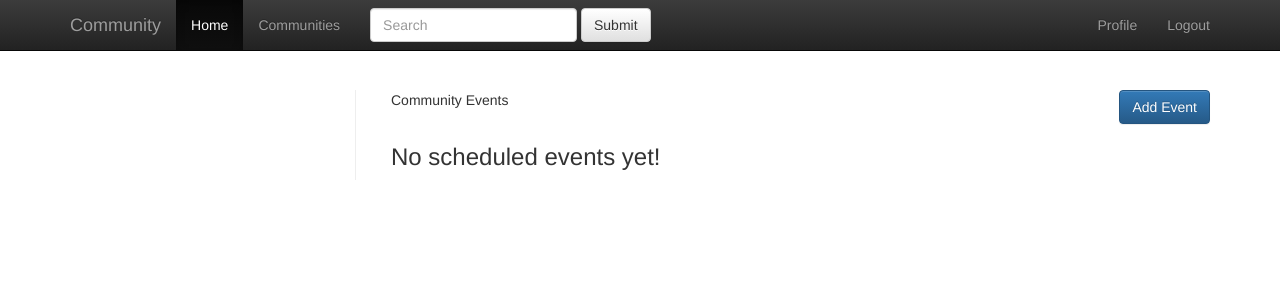
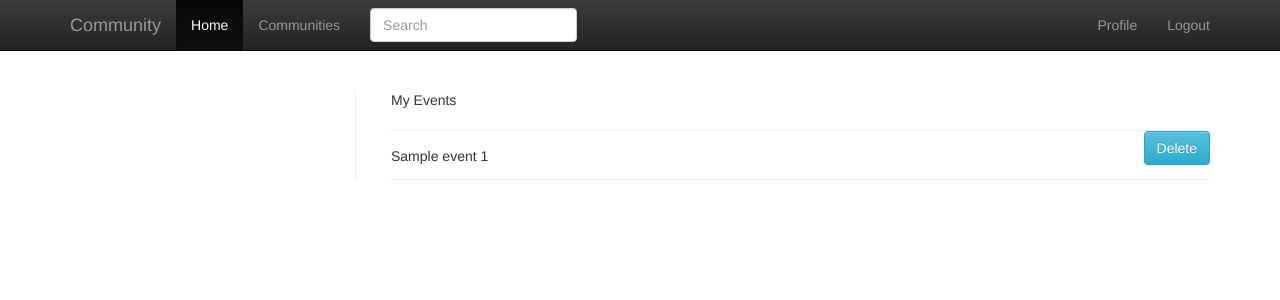
Before and after one commit to spchuang/community, a Flask app: page /community/calendar?c_id=all in a window 1280 px wide. Shown: the top 300 px of the page. Run offline with Flask 2, Linux system fonts and the light colour scheme; a user stored in the database is signed in; tables that the repository leaves empty hold one stand-in row (values such as "Sample post"); data that the repository does not hold is empty; some libraries are stand-ins or nearby versions.

Commit message:
Made some structural changes to event code

```diff
--- a/db/models.py
+++ b/db/models.py
@@ -21,7 +21,6 @@ user_community = db.Table('user_community',
    db.UniqueConstraint('user_id', 'community_id')
 )
 
-#possibly add in user id, for event creator
 class Event(db.Model):
    __tablename__ = "event"
    id            = db.Column(db.Integer, primary_key = True)
@@ -34,6 +33,18 @@ class Event(db.Model):
    modified_by   = db.Column(db.Integer, db.ForeignKey('user.id'))
    modified_on   = db.Column(db.DateTime, nullable=False, default = datetime.utcnow, onupdate=datetime.utcnow)
    description   = db.Column(db.Text)
+
+   @property
+   def serialize(self):
+      """Return object data in easily serializeable format"""
+      return {
+         'id'           : self.id,
+         'name'         : self.name,
+         'creator'      : self.created_by,
+         'start'        : self.start_on,
+         'end'          : self.end_on,
+         'description'  : self.description,
+      }
 
    def __repr__(self):
       return '<Event %r %r>' % (self.id, self.name)
@@ -278,18 +289,18 @@ def get_post_comments(p_id):
 
    return query
 
-#used to return events for a specific user
 def get_event_list(user):
    subq_communities = db.session.query(
-                        user_community,
-                       )\
-                       .filter(user_community.c.user_id==user.id)\
-                       .subquery()
+                       user_community,
+                      )\
+                      .filter(user_community.c.user_id==user.id)\
+                      .subquery()
 
    query = db.session.query(
-               Event,
-               subq_communities
-            )\
-            .filter(Event.community_id==subq_communities.c.community_id)\
-            .order_by(Event.date.asc())
+           Event,
+           subq_communities
+           )\
+           .filter(Event.community_id==subq_communities.c.community_id)\
+           .order_by(Event.start_on.asc())
+
    return query
--- a/src/controllers/api/calendar.py
+++ b/src/controllers/api/calendar.py
@@ -9,26 +9,25 @@ api = Blueprint('calendar', __name__, url_prefix='/api/calendar')
 @api.route('/list', methods=['GET'])
 @login_required
 def list():
-   type = request.args.get('get') or 'community'
-
-   if type == 'community':
-      c_id = request.args.get('c_id')
+   c_id = request.args.get('c_id')
+   if(c_id == 'all'):
+      events = get_event_list(g.user)
+      return jsonify(success = True, data= [
+               e.Event.serialize
+               for e in events
+          ])
+   else:
       events = Event().query.filter_by(community_id= c_id).all()
       return jsonify(success = True, data= [
-               {'id': e.id, 'name': e.name, 'date': e.date, 'description': e.description}
-               for e in events
-          ])
-   elif type == g.user.user_name:
-      events = get_event_list(g.user)
-      return jsonify(success = True, data= [
-               {'id': e.Event.id, 'name': e.Event.name, 'date': e.Event.date, 'description': e.Event.description}
+               e.serialize
                for e in events
           ])
 
 
-@api.route('/create',methods=['POST'])
+
+@api.route('/new_event',methods=['POST'])
 @login_required
-def create_event():
+def new_event():
    c_id = request.args.get('c_id')
    if c_id is None:
       return jsonify(success = False, errors = "What community?")
@@ -36,11 +35,26 @@ def create_event():
    form = CreateEventForm()
    if form.validate_on_submit():
       new_event = Event(name   = form.name.data,
-      							date = form.date.data,
-                                description  = form.description.data)
+      							    start_on = form.start.data,
+                        end_on = form.end.data,
+                        created_by = g.user.id,
+                        description  = form.description.data)
       c = Community().query.filter_by(id=c_id).first()
       c.create_event(new_event)
       db.session.add(c)
       db.session.commit()
       return jsonify(success = True)
    return jsonify(success = False, errors = form.errors)
+
+"""
+@api.route('/update_event',methods=['POST'])
+@login_required
+def update_event():
+"""
+
+
+@api.route('/delete_event',methods=['POST'])
+@login_required
+def delete_event():
+   print "yes"
+   c_id = request.args.get('c_id')
--- a/src/controllers/community.py
+++ b/src/controllers/community.py
@@ -27,10 +27,12 @@ def wall():
 @login_required
 def calendar():
    c_id = request.args.get('c_id')
-   type = request.args.get('get') or 'community'
-   c = Community().query.filter_by(id=c_id).first()
    form = CreateEventForm()
-   return render_template('community/community_calendar.html', community=c, form=form, type=type)
+   if c_id == 'all':
+      c = {'id': 'all'}
+   else:
+      c = Community().query.filter_by(id=c_id).first()
+   return render_template('community/community_calendar.html', community=c, form=form)
 
 @mod.route('/list', methods=['GET'])
 @login_required
--- a/src/forms.py
+++ b/src/forms.py
@@ -32,5 +32,6 @@ class WallPostCommentForm(Form):
 
 class CreateEventForm(Form):
    name = TextField('name', [validators.Required()])
-   date = DateTimeField('date', [validators.Required()])
+   start = DateTimeField('start', [validators.Required()])
+   end = DateTimeField('start', [validators.Required()])
    description = TextField('description')
--- a/src/static/css/style.css
+++ b/src/static/css/style.css
@@ -96,13 +96,13 @@ body {
 }
 
 /*Calendar*/
-.events{
+.event_items{
    list-style: none;
    margin:0;
    padding:0;
    margin-top: 20px;
 }
-.events>li{
+.event_items>li{
    margin:0
    padding: 7px 3px;
    height: 50px;
@@ -110,10 +110,10 @@ body {
    border-bottom: 1px solid #eee;
 
 }
-.events li:first-child {
+.event_items li:first-child {
    border-top: 1px solid #eee;
 }
-.events:nth-child(0){
+.event_items(0){
       border-top: 1px solid #eee;
 }
 
--- a/src/templates/community/community_calendar.html
+++ b/src/templates/community/community_calendar.html
@@ -9,15 +9,15 @@
 
    <div id="right_col" class="col-md-9">
       <div class="row">
-         {% if type == g.user.user_name %}
+         {% if community.id == 'all' %}
             My Events
-         {% elif type == 'community' %}
+         {% else %}
             Community Events
          {% endif %}
          <button class="btn btn-primary pull-right" data-toggle="modal" data-target="#createEventModal">Add Event</button>
       </div>
 
-      <div class="row" id="event_list">
+      <div class="row" id="event_list_content">
 
       </div>
 	</div>
@@ -31,19 +31,23 @@
             <h4 class="modal-title" id="myModalLabel">Add New Event</h4>
          </div>
          <div class="modal-body">
-            <form id="create_form" action="{{ url_for('calendar.create_event', c_id=community.id) }}"  method=post>
+            <form id="create_form" action="{{ url_for('calendar.new_event', c_id=community.id) }}"  method=post>
                {{ form.csrf_token }}
                <div class="form-group">
                   <label>Name</label>
-                   {{ render_input_field(form.name, "Event name") }}
+                   {{ render_input_field(form.name, "Event Name") }}
                </div>
                <div class="form-group">
-                  <label>Date</label>
-                   {{ render_input_field(form.date, "Date and Time")}}
+                  <label>Starts</label>
+                   {{ render_input_field(form.start, "Start Date and Time")}}
+               </div>
+               <div class="form-group">
+                  <label>Ends</label>
+                   {{ render_input_field(form.end, "End Date and Time")}}
                </div>
                <div class="form-group">
                   <label>Description</label>
-                  {{ render_input_field(form.description, "Group Description") }}
+                  {{ render_input_field(form.description, "Event Description") }}
                </div>
             </form>
          </div>
@@ -55,53 +59,61 @@
    </div><!-- /.modal-dialog -->
 </div><!-- /.modal -->
 
+<script id="event-list-template" type="text/x-handlebars-template">
+{% raw %}
+   {{#if this}}
+   <ul class="event_items">
+
+      {{#each this}}
+      <li id="event_{{id}}">
+         {{name}}
+         {{creator}}
+         <button class="delete_event btn btn-info pull-right" data-url="{{delete_event}}">
+            Delete
+         </button>
+      </li>
+
+      {{/each}}
+   </ul>
+   {{else}}
+      <h3>No scheduled events yet!</h3>
+   {{/if}}
+{% endraw %}
+</script>
+
 <script type=text/javascript>
-USER_NAME = '{{type}}';
+var display = '{{community.id}}';
+var source   = $("#event-list-template").html();
+var eventListTemplate = Handlebars.compile(source);
 
 function update_event_list(){
-   if(USER_NAME == 'community'){
-      $.get('{{ url_for('calendar.list', c_id=community.id) }}')
-       .done(function(data){
-         var content = $("#event_list");
+   $.get('{{ url_for('calendar.list', c_id=community.id) }}')
+      .done(function(result){
+         var content = $("#event_list_content");
          content.empty();
-         if(data.data.length == 0){
-            content.append(" <h3>No scheduled events yet!</h3>");
-            return false;
-         }
-         var list = $('<ul class="events"></ul>');
+         var html    = eventListTemplate(result.data);
+         content.append(html);
+   });
+}
 
-         $.each(data.data, function(key, e){
-            var c_string = '<li id="event_'+e.id+'">'
-                         + e.name;
-            c_string +=' </li>';
-            list.append(c_string);
-         });
-         content.append(list);
-      });
-   }else{
-       $.get('{{url_for('calendar.list')}}?get='+USER_NAME)
-       .done(function(data){
-         var content = $("#event_list");
-         content.empty();
-         if(data.data.length == 0){
-            content.append(" <h3>No scheduled events yet!</h3>");
-            return false;
-         }
-         var list = $('<ul class="events"></ul>');
-
-         $.each(data.data, function(key, e){
-            var c_string = '<li id="event_'+e.id+'">'
-                         + e.name;
-            c_string +=' </li>';
-            list.append(c_string);
-         });
-         content.append(list);
-      });
-   }
+function delete_event(url){
+   $.ajax({
+      type: 'POST',
+      url: url,
+   }).done(function(result){
+      if(result.success){
+         update_event_list();
+      }else{
+      console.log(result);
+         alert(result.errors);
+      }
+   }).fail(function(errors){
+      console.log(errors);
+   });
 }
 
 $( document ).ready(function() {
-   if(USER_NAME != 'community'){
+   if(display == 'all'){
       $(".btn").css('display', 'none');
    }
 
@@ -138,6 +150,13 @@ $( document ).ready(function() {
          console.log(error);
       });
    });
+
+   $(document).on('click','.delete_event', function(e){
+      var id = $(this).parent().attr('id').split("_")[1];
+      alert($(this).attr('data-url'));
+      delete_event($(this).attr('data-url'));
+   });
+
 });
 </script>
 
--- a/src/templates/community/communiy_list.html
+++ b/src/templates/community/communiy_list.html
@@ -7,7 +7,7 @@
    <div class="col-md-3">
       <h4><a href="{{url_for('community_page.list', get='public')}}">Public Communities</a></h4>
       <h4><a href="{{url_for('community_page.list', get=g.user.user_name)}}">My Communities</a></h4>
-      <h4><a href="{{url_for('community_page.calendar', get=g.user.user_name)}}">My Events</a></h4>
+      <h4><a href="{{url_for('community_page.calendar', c_id='all')}}">My Events</a></h4>
    </div>
 
    <div id="right_col" class="col-md-9">
@@ -106,7 +106,6 @@ function refresh_community_list(){
 }
 
 function join_community(url){
-
    $.ajax({
       type: 'POST',
       url: url,
```
